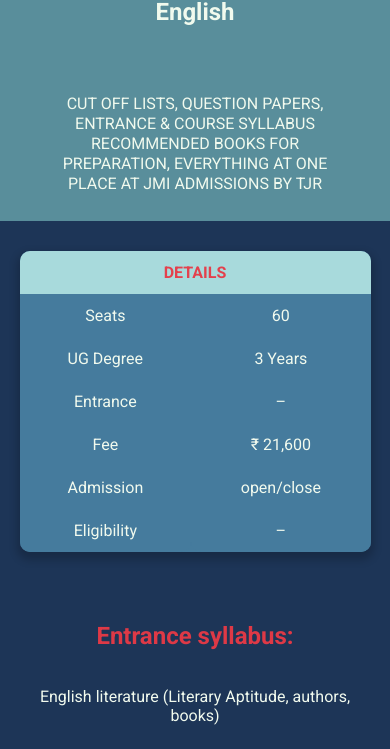
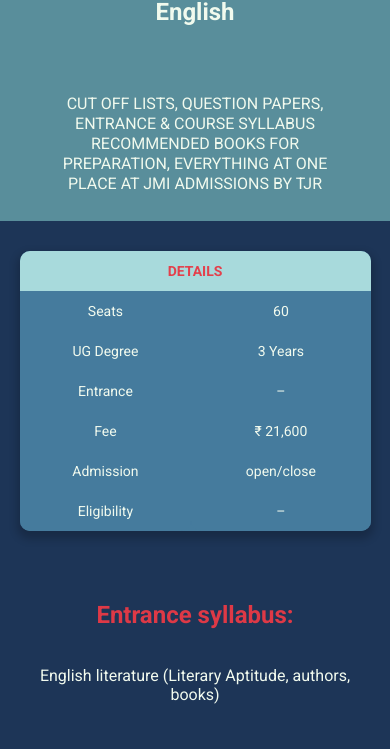
Before and after one commit to zemonas/TJR-front_Page_admissions, a plain HTML site: page details.html in a window 390 px wide. Shown: the part 90-839 px from the top of the page. Drawn offline with Linux system fonts and the light colour scheme.

Commit message:
Update details.css

```diff
--- a/details.css
+++ b/details.css
@@ -38,6 +38,12 @@ td {
   text-align: left;
   border-collapse: collapse;
   background-color: #457b9d;
+}
+@media (max-width: 599px) {
+  th,
+  td {
+    font-size: 14px;
+  }
 }
 .table-1 td {
   text-align: center;
```
